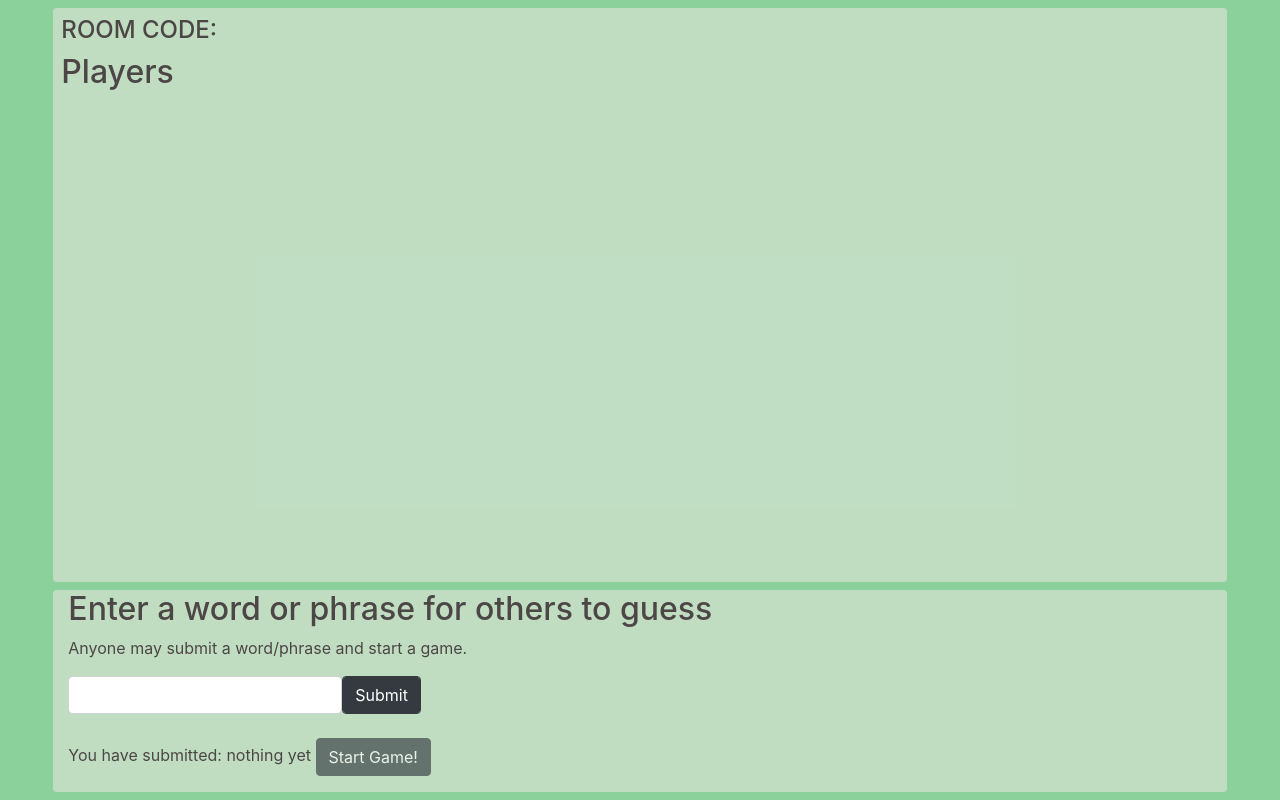
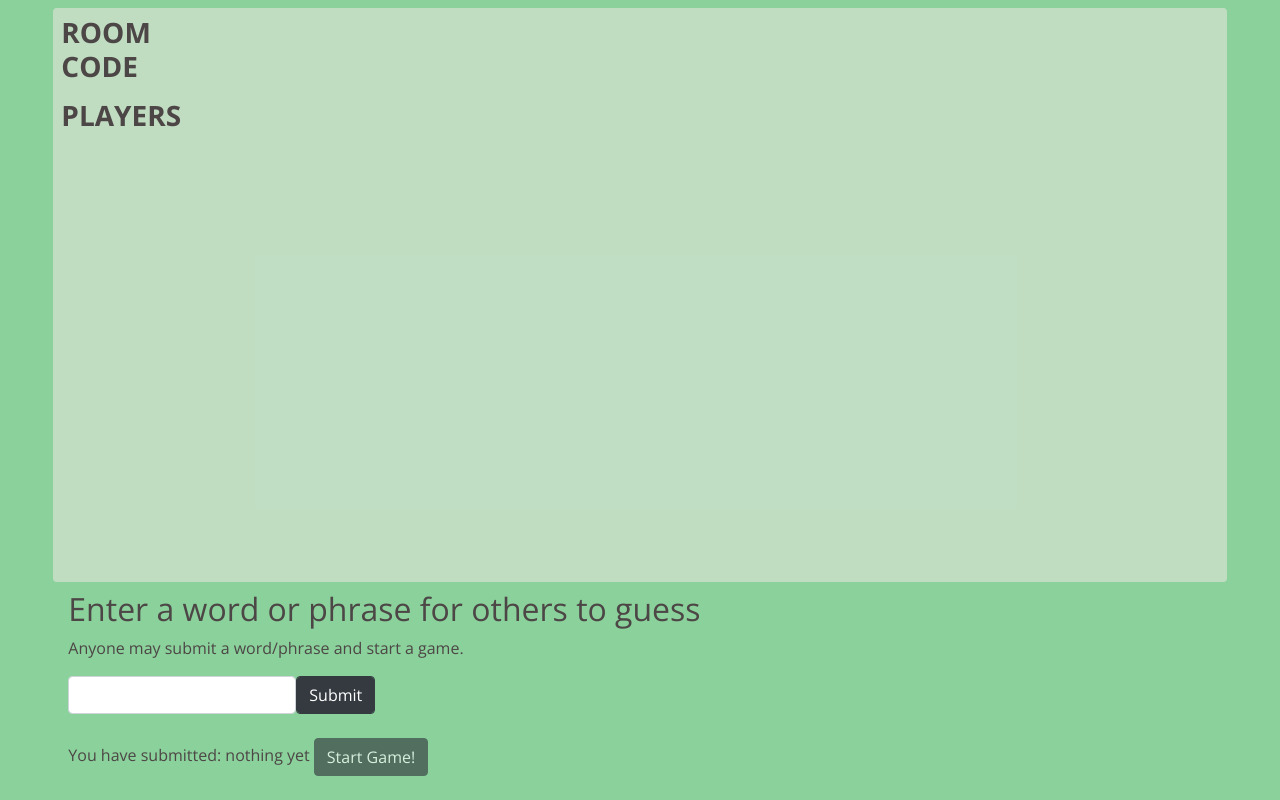
Before and after one commit to AK97/hangman, a website: page play.html in a window 1280 px wide. Drawn offline with nearby package versions, Linux system fonts and the light colour scheme; no server answers; a web font is replaced by a local one.

Commit message:
more styling changes

```diff
--- a/play.html
+++ b/play.html
@@ -2,6 +2,7 @@
 <html>
 <head>
   <title>HANGMAN</title>
+  <link href="https://fonts.googleapis.com/css2?family=Architects+Daughter&family=Give+You+Glory&family=Open+Sans:wght@400;700&display=swap" rel="stylesheet">
   <link rel="stylesheet" type="text/css" href="styles/style.css">
   <link rel="stylesheet" href="https://stackpath.bootstrapcdn.com/bootstrap/4.5.0/css/bootstrap.min.css" integrity="sha384-9aIt2nRpC12Uk9gS9baDl411NQApFmC26EwAOH8WgZl5MYYxFfc+NcPb1dKGj7Sk" crossorigin="anonymous">
 </head>
@@ -85,7 +86,7 @@
             //populate available letters
             $('#guessable').empty();
             for (i in status[4]) {
-                $('#guessable').append($('<button class="guessable_letter card bg-light h2">').text(status[4][i]));
+                $('#guessable').append($('<button class="guessable_letter card m-1 bg-light h2">').text(status[4][i]));
             }
         });
     });
@@ -98,9 +99,10 @@
                 <div class="row h-100">
                     <div class="col-2">
                         <div id="playerlist">
-                        	<h4>ROOM CODE: <span id="roomCode"></span></h4>
-                            <h2>Players</h2>
-                            <ul id="players"></ul>
+                            <h3 class="m-0 font-weight-bold">ROOM CODE</h3>
+                            <h4 id="roomCode"></h4>
+                            <h3 class="font-weight-bold m-0 mt-3">PLAYERS</h3>
+                            <ul id="players" class="p-0 h4"></ul>
                         </div>
                     </div>
                     <div class="col-3 h-100">
@@ -129,7 +131,7 @@
         </div>
         <div class="row mb-2">
             <div class="col-11 ml-auto mr-auto rounded setup_container">
-                <div id="guessable" class="card-group" style="column-count: 13;"></div>
+                <div id="guessable" class="card-group pl-0" style="column-count: 13;"></div>
                 <div id="setup">
                     <h2>Enter a word or phrase for others to guess</h2>
                     <p>Anyone may submit a word/phrase and start a game.</p>
--- a/styles/style.css
+++ b/styles/style.css
@@ -41,6 +41,7 @@ ul {
     color: #4d4646;
     font-family: 'Open Sans', sans-serif;
 }
+
 .homepage_box .btn {
     color: #f5eaea;
     background-color: #5b5656;
@@ -54,6 +55,7 @@ ul {
     /* color: rgb(91, 86, 86); */
     color: #4d4646;
     background-color: rgba(127, 205, 145, 0.9);
+    font-family: 'Open Sans', sans-serif;
     /* background-attachment: initial;
     background-image: linear-gradient(rgba(127, 205, 145, 0.95),rgba(127,205,145,0.95)), url("../images/wordcloud_bg_hd.png");
     background-image: -webkit-linear-gradient(rgba(127, 205, 145, 0.95),rgba(127,205,145,0.95)), url("../images/wordcloud_bg_hd.png");
@@ -67,5 +69,5 @@ ul {
     background-color: rgba(245, 234, 234, 0.5);
 }
 .setup_container {
-    background-color:rgba(245, 234, 234, 0.5);
+    /* background-color:rgba(245, 234, 234, 0.5); */
 }
```
Also changed, not shown: index.html (line endings or trailing spaces).
